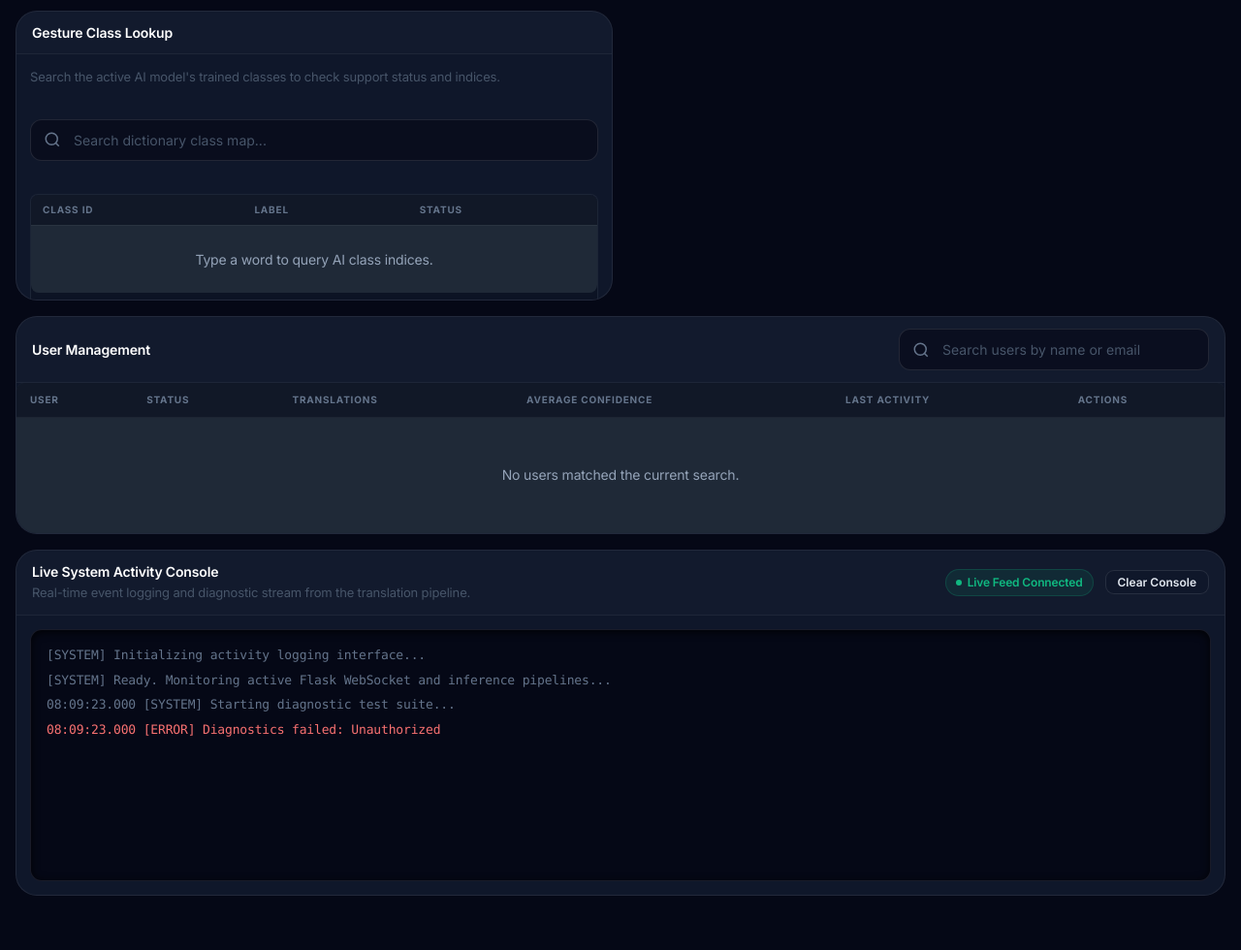
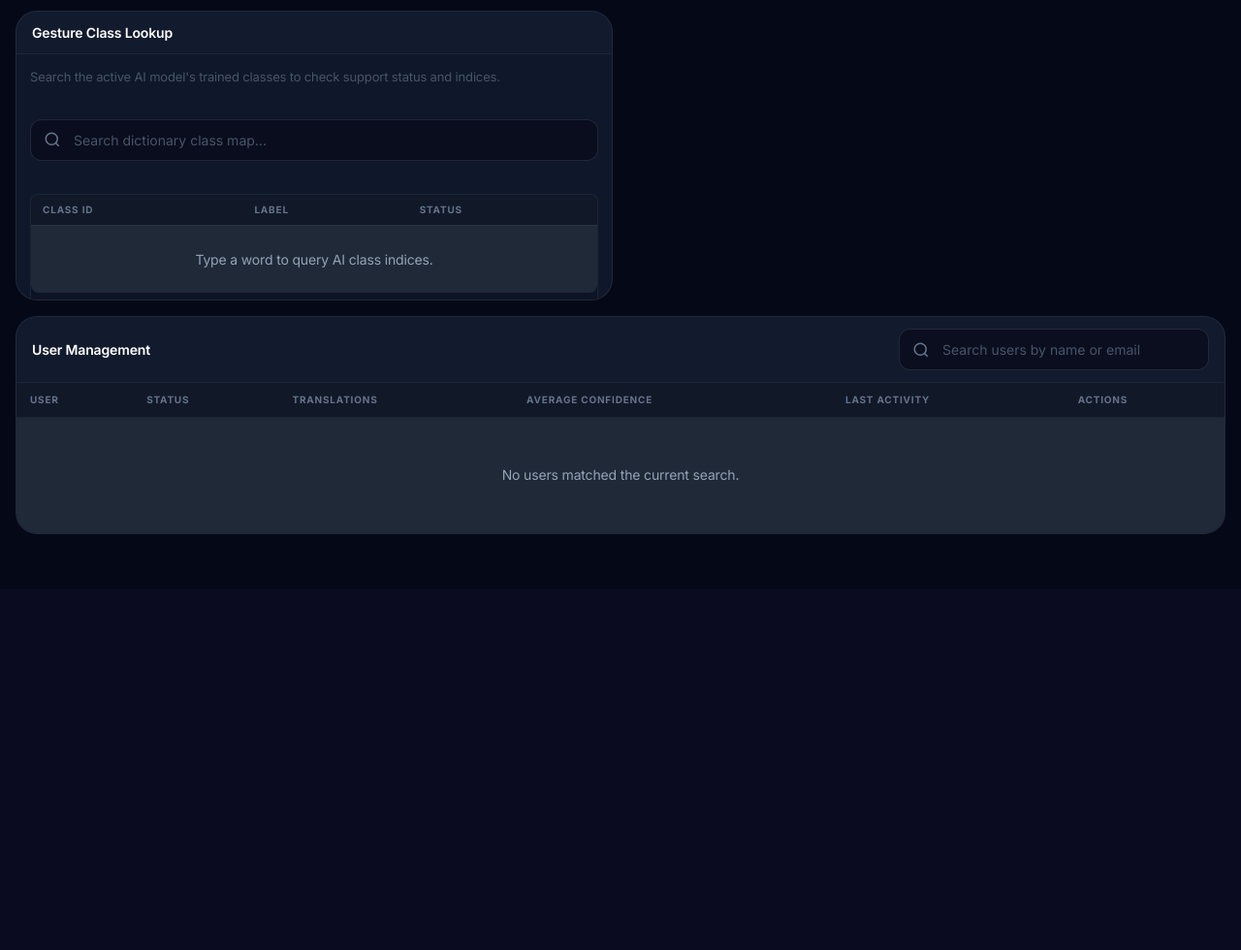
Before and after one commit to maa017432-ctrl/SignConnect-version-, a Flask app: template templates/admin.html in a window 1280 px wide. Shown: the part 1561-2541 px from the top of the page at 97% size. After the commit the page ends 2112 px from the top, so only its background shows below. Run offline with Flask 3, Linux system fonts and the light colour scheme; the template is opened without the code that fills it, so the values that code supplies are empty; parts of the project's set-up code (start-up, migrations or seed data) failed here and were passed over; some libraries are stand-ins or nearby versions.

Commit message:
Remove live system activity console from admin dashboard

```diff
--- a/static/js/admin.js
+++ b/static/js/admin.js
@@ -22,8 +22,7 @@
     diagnosticResults: document.getElementById("diagnostic-results"),
     vocabSearch: document.getElementById("admin-vocabulary-search"),
     vocabTbody: document.getElementById("admin-vocabulary-tbody"),
-    logConsole: document.getElementById("admin-log-console"),
-    clearConsoleBtn: document.getElementById("admin-clear-console-btn"),
+
   };
 
   function getCsrfToken() {
@@ -211,9 +210,9 @@
       </div>`;
 
     try {
-      addConsoleLog("Starting diagnostic test suite...", "system");
+
       const payload = await fetchJson("/api/admin/system/diagnostics");
-      addConsoleLog("Diagnostic test completed successfully.", "system");
+
 
       const fragment = document.createDocumentFragment();
       payload.checks.forEach((check) => {
@@ -250,17 +249,17 @@
           badge.style.background = "rgba(16, 185, 129, 0.12)";
           badge.style.color = "#10b981";
           badge.textContent = "PASS";
-          addConsoleLog(`Diagnostic check: ${check.name} - PASS (${check.metric})`, "success");
+
         } else if (check.status === "STANDBY") {
           badge.style.background = "rgba(245, 158, 11, 0.12)";
           badge.style.color = "#f59e0b";
           badge.textContent = "STANDBY";
-          addConsoleLog(`Diagnostic check: ${check.name} - STANDBY`, "warn");
+
         } else {
           badge.style.background = "rgba(239, 68, 68, 0.12)";
           badge.style.color = "#ef4444";
           badge.textContent = "FAIL";
-          addConsoleLog(`Diagnostic check: ${check.name} - FAIL (${check.status})`, "error");
+
         }
 
         rightSide.append(metricSpan, badge);
@@ -270,7 +269,7 @@
 
       refs.diagnosticResults.replaceChildren(fragment);
     } catch (error) {
-      addConsoleLog(`Diagnostics failed: ${error.message}`, "error");
+
       refs.diagnosticResults.innerHTML = `
         <div style="color: #ef4444; text-align: center; padding: 1.5rem 0; font-size: 0.8125rem;">
           Error running diagnostic tests: ${error.message}
@@ -281,63 +280,7 @@
     }
   }
 
-  function addConsoleLog(message, type = "info") {
-    if (!refs.logConsole) return;
-    const line = document.createElement("div");
-    const now = new Date();
-    const timeStr = now.toTimeString().split(" ")[0] + "." + String(now.getMilliseconds()).padStart(3, "0");
 
-    let color = "#38bdf8"; // blue
-    let prefix = "[INFO]";
-
-    if (type === "system") {
-      color = "#64748b"; // grey
-      prefix = "[SYSTEM]";
-    } else if (type === "success") {
-      color = "#4ade80"; // green
-      prefix = "[SUCCESS]";
-    } else if (type === "warn") {
-      color = "#facc15"; // yellow
-      prefix = "[WARN]";
-    } else if (type === "error") {
-      color = "#f87171"; // red
-      prefix = "[ERROR]";
-    } else if (type === "inference") {
-      color = "#c084fc"; // purple
-      prefix = "[INFERENCE]";
-    } else if (type === "db") {
-      color = "#2dd4bf"; // teal
-      prefix = "[DATABASE]";
-    }
-
-    line.style.color = color;
-    line.textContent = `${timeStr} ${prefix} ${message}`;
-    refs.logConsole.appendChild(line);
-    refs.logConsole.scrollTop = refs.logConsole.scrollHeight;
-  }
-
-  function startLiveConsoleSimulation() {
-    const messages = [
-      { text: "Classified gesture: \"hello\" (confidence: 96.5%, latency: 12.1 ms)", type: "inference" },
-      { text: "Classified gesture: \"thank you\" (confidence: 92.1%, latency: 11.4 ms)", type: "inference" },
-      { text: "Classified gesture: \"yes\" (confidence: 98.4%, latency: 10.9 ms)", type: "inference" },
-      { text: "Classified gesture: \"no\" (confidence: 89.7%, latency: 12.5 ms)", type: "inference" },
-      { text: "Classified gesture: \"please\" (confidence: 94.3%, latency: 11.8 ms)", type: "inference" },
-      { text: "Saved translation event to SQLite storage.", type: "db" },
-      { text: "Database garbage cleanup routine finished.", type: "db" },
-      { text: "Active sessions check. Connected clients: 1. WebSocket status: STABLE", type: "system" },
-      { text: "Ping telemetry received from browser client. Latency: 4ms", type: "info" },
-      { text: "GET /api/admin/dashboard - Status: 200 OK", type: "info" }
-    ];
-
-    setInterval(() => {
-      // 30% chance of log event every 7 seconds
-      if (Math.random() < 0.4) {
-        const randItem = messages[Math.floor(Math.random() * messages.length)];
-        addConsoleLog(randItem.text, randItem.type);
-      }
-    }, 7000);
-  }
 
   function updateSummary(payload) {
     state.dashboard = payload;
@@ -509,7 +452,7 @@
     if (action === "toggle-suspend") {
       const nextState = button.dataset.userSuspended !== "true";
       const payload = await postForm(`/api/admin/users/${userId}/suspend`, { suspended: nextState ? "true" : "false" });
-      addConsoleLog(`User suspension toggled for user ID ${userId} to ${nextState}`, "system");
+
       await refreshUsers();
       return;
     }
@@ -517,7 +460,7 @@
     if (action === "delete") {
       if (!window.confirm("Delete this user?")) return;
       await deleteWithCsrf(`/api/admin/users/${userId}`);
-      addConsoleLog(`Deleted user account: ID ${userId}`, "warn");
+
       await Promise.all([refreshUsers(), refreshDashboard()]);
     }
   }
@@ -529,28 +472,24 @@
 
   refs.userSearch?.addEventListener("input", () => {
     state.userQuery = refs.userSearch.value.trim();
-    debounce(() => refreshUsers().catch((error) => addConsoleLog(error.message, "error")), "userDebounce");
+    debounce(() => refreshUsers().catch(console.error), "userDebounce");
   });
 
   refs.vocabSearch?.addEventListener("input", () => {
     state.vocabQuery = refs.vocabSearch.value.trim();
-    debounce(() => refreshVocab().catch((error) => addConsoleLog(error.message, "error")), "vocabDebounce");
+    debounce(() => refreshVocab().catch(console.error), "vocabDebounce");
   });
 
   refs.runDiagnostics?.addEventListener("click", () => {
     runSystemDiagnostics();
   });
 
-  refs.clearConsoleBtn?.addEventListener("click", () => {
-    if (refs.logConsole) {
-      refs.logConsole.innerHTML = '<div style="color: #64748b;">[SYSTEM] Console cleared by administrator.</div>';
-    }
-  });
+
 
   usersBody.addEventListener("click", (event) => {
     const button = event.target instanceof Element ? event.target.closest("button[data-user-action]") : null;
     if (!(button instanceof HTMLButtonElement)) return;
-    handleUserAction(button).catch((error) => addConsoleLog(error.message, "error"));
+    handleUserAction(button).catch(console.error);
   });
 
   window.addEventListener("themeChanged", renderCharts);
@@ -559,5 +498,5 @@
   renderCharts();
   renderUsers(state.dashboard.users || []);
   runSystemDiagnostics();
-  startLiveConsoleSimulation();
+
 })();
--- a/templates/admin.html
+++ b/templates/admin.html
@@ -148,27 +148,7 @@
         </div>
       </article>
 
-      <article class="sc-widget sc-admin-panel sc-admin-panel--wide">
-        <div class="sc-widget-header sc-admin-table-header">
-          <div>
-            <h3>Live System Activity Console</h3>
-            <p class="sc-muted" style="font-size: 0.8125rem; margin-top: 0.125rem; font-weight: normal;">Real-time event logging and diagnostic stream from the translation pipeline.</p>
-          </div>
-          <div style="display: flex; gap: 0.75rem; align-items: center;">
-            <span class="sc-badge" id="log-status-badge" style="background: rgba(16, 185, 129, 0.1); border: 1px solid rgba(16, 185, 129, 0.2); color: var(--success, #10B981); display: flex; align-items: center; gap: 0.35rem; font-size: 0.75rem; padding: 0.25rem 0.625rem; border-radius: 9999px;">
-              <span style="display: inline-block; width: 6px; height: 6px; border-radius: 50%; background-color: var(--success, #10B981);"></span>
-              Live Feed Connected
-            </span>
-            <button type="button" id="admin-clear-console-btn" class="sc-btn sc-btn--sm" style="padding: 0.25rem 0.75rem;">Clear Console</button>
-          </div>
-        </div>
-        <div class="sc-widget-body">
-          <div id="admin-log-console" style="background-color: #050816; border-radius: 0.75rem; border: 1px solid rgba(255, 255, 255, 0.08); height: 260px; overflow-y: auto; padding: 1rem; font-family: ui-monospace, SFMono-Regular, Menlo, Monaco, Consolas, 'Liberation Mono', monospace; font-size: 0.8125rem; color: #38bdf8; display: flex; flex-direction: column; gap: 0.375rem; box-shadow: inset 0 2px 8px rgba(0,0,0,0.8);">
-            <div style="color: #64748b;">[SYSTEM] Initializing activity logging interface...</div>
-            <div style="color: #64748b;">[SYSTEM] Ready. Monitoring active Flask WebSocket and inference pipelines...</div>
-          </div>
-        </div>
-      </article>
+
     </section>
   </div>
 </div>
```
